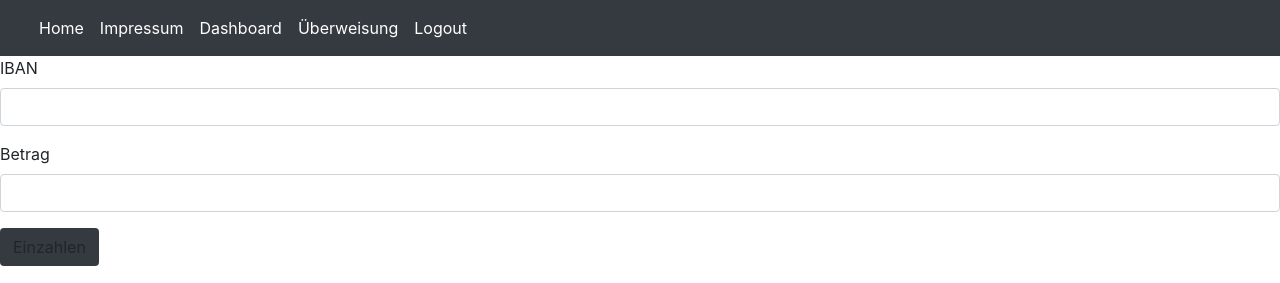
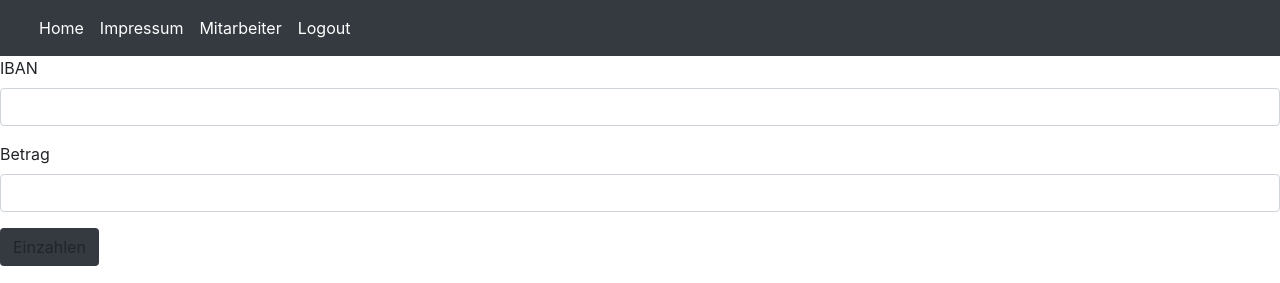
Before and after one commit to eldzafic/gummibank, a PHP site: page /mitarbeiter.php in a window 1280 px wide. Shown: the top 283 px of the page. Run offline with PHP 8.4, Linux system fonts and the light colour scheme; the visitor is signed in with stand-in values (Sample User, id 1).

Commit message:
Unterscheidung Mitarbeiter/Kunden beim Einloggen erledigt

```diff
--- a/header.php
+++ b/header.php
@@ -19,9 +19,17 @@
                 <?php
                     if(isset($_SESSION["userid"]))
                     {
-                        echo "<a class='nav-link active' href='dashboard.php'>Dashboard</a>";
-                        echo "<a class='nav-link active' href='ueberweisung.php'>Überweisung</a>";
-                        echo "<a class='nav-link active' href='includes/logout.inc.php'>Logout</a>";
+                        if($_SESSION["mitarbeiter"] === 1)
+                        {
+                            echo "<a class='nav-link active' href='mitarbeiter.php'>Mitarbeiter</a>";
+                            echo "<a class='nav-link active' href='includes/logout.inc.php'>Logout</a>";
+                        }
+                        else
+                        {
+                            echo "<a class='nav-link active' href='dashboard.php'>Dashboard</a>";
+                            echo "<a class='nav-link active' href='ueberweisung.php'>Überweisung</a>";
+                            echo "<a class='nav-link active' href='includes/logout.inc.php'>Logout</a>";
+                        }
                     }
                     else
                     {
--- a/includes/functions.inc.php
+++ b/includes/functions.inc.php
@@ -235,6 +235,7 @@ function loginUser($conn, $benutzer, $kennwort)
         session_start();
         $_SESSION["userid"] = $emailExists["kid"];
         $_SESSION["lastname"] = $emailExists["knachname"];
+        $_SESSION["mitarbeiter"] = $emailExists["kmitarbeiter"];
         header("location: ../index.php");
         exit();
     }
--- a/mitarbeiter.php
+++ b/mitarbeiter.php
@@ -18,7 +18,6 @@ include_once 'includes/Ueberweisung.php';
         $betrag = $_POST['betrag'];
         Ueberweisung::auszahlungSchalter($iban, $betrag);
     }
-
 ?>
 
 <form action="mitarbeiter.php" method="post">
```
